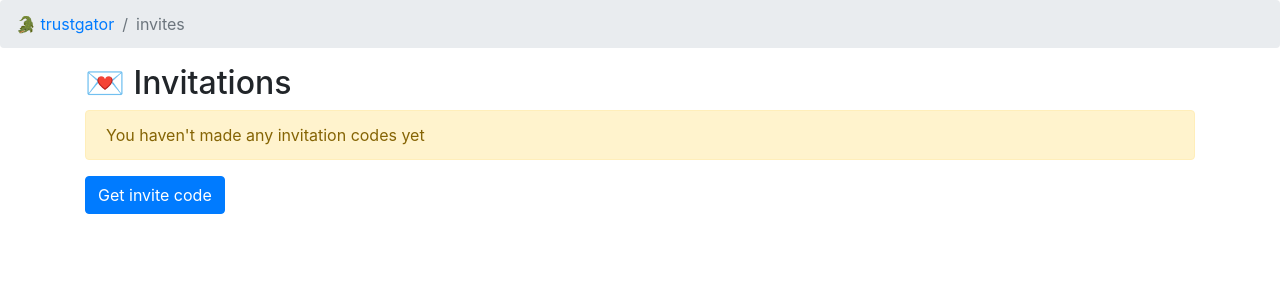
After one commit to abe-winter/trustgator, a Python web app: template trustgator/templates/invites.htm in a window 1280 px wide. The commit adds this page. Shown: the top 300 px of the page. Run offline with Jinja, Linux system fonts and the light colour scheme; the template is opened without the code that fills it, so the values that code supplies are empty; some libraries are stand-ins or nearby versions.

Commit message:
invitation system basically working

```diff
--- /dev/null
+++ b/sql/queries/get_invite.sql
@@ -0,0 +1,2 @@
+-- :name get_invite :1
+select * from invitations where code = :code;
--- /dev/null
+++ b/sql/queries/get_invites.sql
@@ -0,0 +1,4 @@
+-- :name get_invites :many
+select I.*, U.username from invitations I
+  left join users U on I.redeemed_userid = U.userid
+  where I.userid = :userid;
--- /dev/null
+++ b/sql/queries/insert_invite.sql
@@ -0,0 +1,2 @@
+-- :name insert_invite :1
+insert into invitations (userid, code) values (:userid, :code) returning inviteid;
--- /dev/null
+++ b/sql/queries/use_invite.sql
@@ -0,0 +1,4 @@
+-- :name use_invite
+update invitations
+  set redeemed_userid = :userid, redeemed = now()
+  where code = :code and redeemed_userid is null and redeemed is null;
--- a/trustgator/static/join.htm
+++ b/trustgator/static/join.htm
@@ -21,6 +21,8 @@
   <label>Public username <input type="text" class="form-control" name="username" placeholder="username" required></label>
   <br>
   <label>Password <input type="password" class="form-control" name="password" placeholder="password" required></label>
+  <br>
+  <label>Invite code<input type="text" class="form-control" name="invite_code" placeholder="invite code"></label> (required if the site is in invite-only mode)
   <div class="form-group">
   <label>Email <input type="email" class="form-control" name="email" placeholder="email@email">
   </label>
--- a/trustgator/templates/home.htm
+++ b/trustgator/templates/home.htm
@@ -29,6 +29,7 @@
   <a href="{{ url_for('get_pubuser', userid=userid) }}">📊 your activity</a>
   <a href="/trustnet">🕸️ your network</a>
   <a href="/settings">⚙️ settings</a>
+  <a href="/invites">💌 invitation</a>
   <hr>
   <h2>Recent articles</h2>
 
--- /dev/null
+++ b/trustgator/templates/invites.htm
@@ -0,0 +1,26 @@
+{% set title='invites' %}
+{% extends "base.htm" %}
+{% block content %}
+<div class="container">
+<h2>💌 Invitations</h2>
+{% if not invites %}
+<div class="alert alert-warning">You haven't made any invitation codes yet</div>
+{% else %}
+<table class="table">
+<tr> <th>code</th> <th>created</th> <th>redeemed</th> </tr>
+{% for invite in invites %}
+<tr>
+  <td>{{ invite.code }}</td>
+  <td>{{ invite.created.strftime('%Y/%m/%d %H:%M') }}</td>
+  <td>{% if invite.redeemed %}
+    <a href="{{ url_for('get_pubuser', userid=invite.redeemed_userid) }}">{{ invite.username }}</a> on {{ invite.redeemed.strftime('%Y/%m/%d %H:%M') }}
+  {% endif %}</td>
+</tr>
+{% endfor %}
+</table>
+{% endif %}
+<form method="POST">
+  <button class="btn btn-primary">Get invite code</button>
+</form>
+</div>
+{% endblock %}
--- a/varyaml.yml
+++ b/varyaml.yml
@@ -10,8 +10,9 @@ flask:
   secret_key: $FLASK_SECRET
 mode: $APP_MODE
 invites:
-  invite_only: false
+  invite_only: $INVITE_ONLY
   whitelist: []
+  max_per_user: 5
 redis_ttl: 5
 # long_ttl is for individual users hitting their own stuff slowly (vs many users hitting one global resource)
 redis_long_ttl: 60
@@ -31,3 +32,5 @@ varyaml:
     APP_MODE: local
     OCILLA: null
     DOMAIN_NAME: null
+    # warning: no way to pass false in vars -- need to parse vars as yaml
+    INVITE_ONLY: true
```
Also changed, not shown: sql/migrate/002-invite.sql (added, +8 -0 lines), trustgator/auth.py (+31 -7 lines), trustgator/main.py (+14 -0 lines), README.md, 1 other file.
